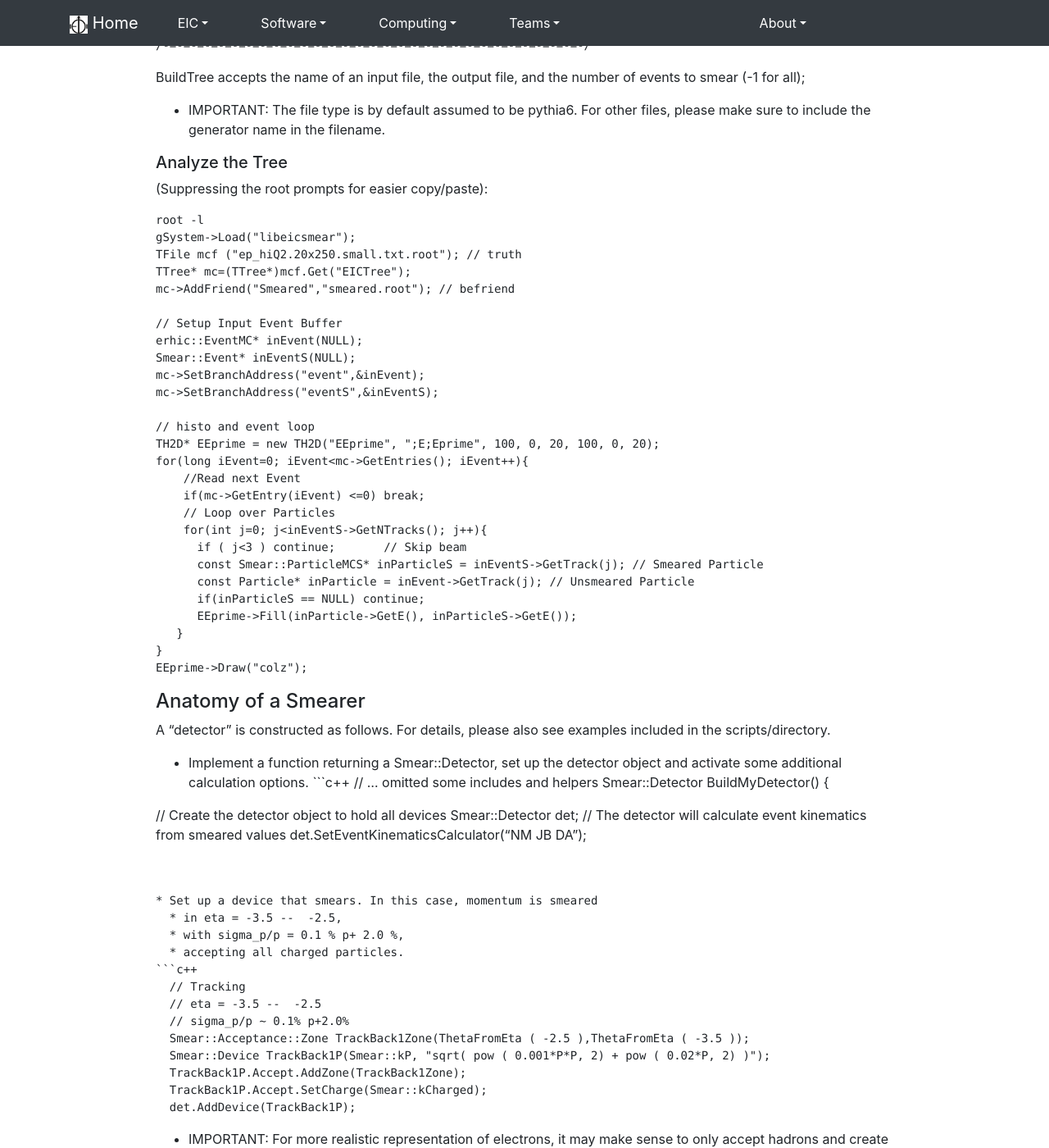
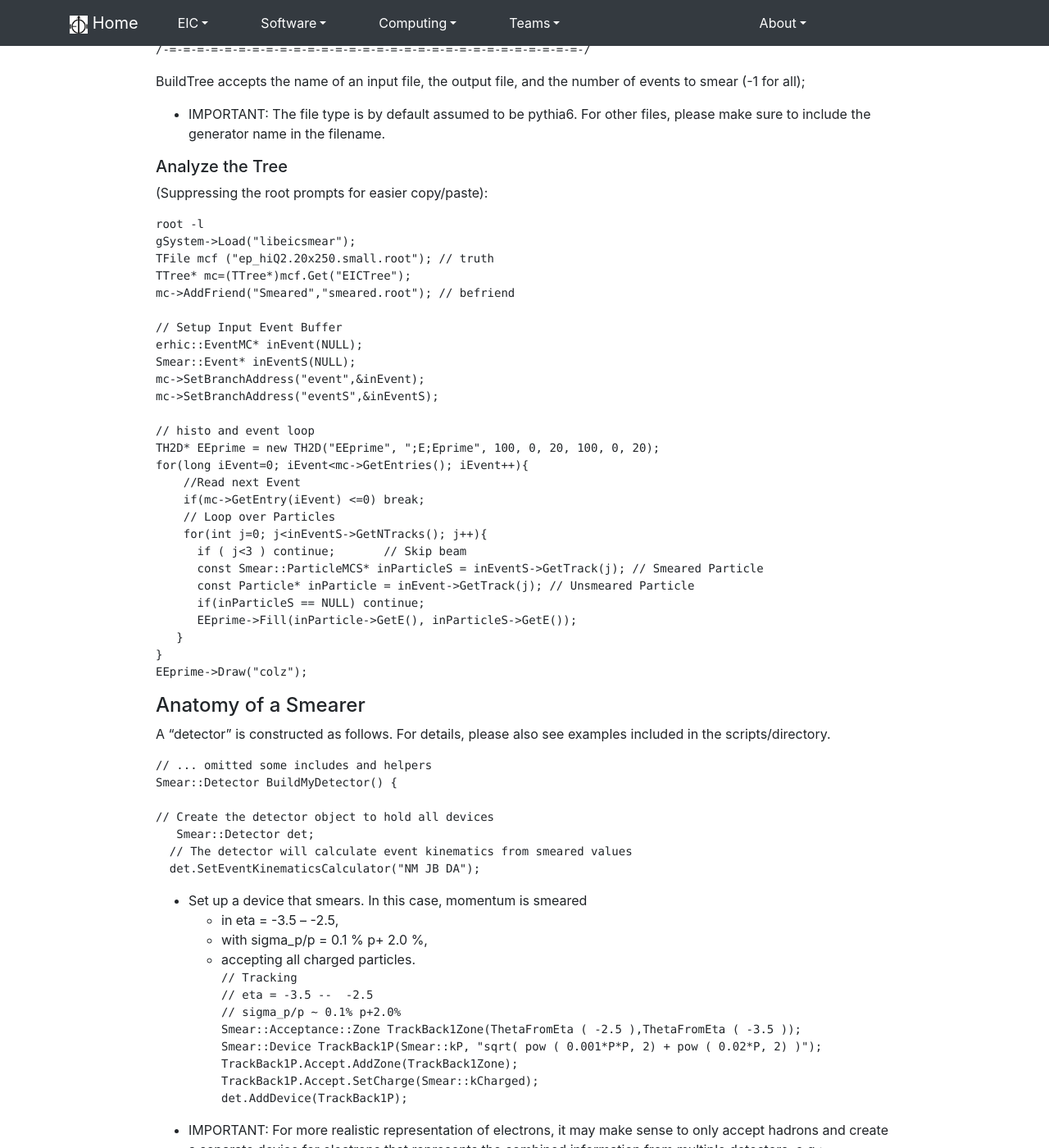
Before and after one commit to kkauder/eic.github.io, a Jekyll site: the page built from _software/eicsmear.md, in a window 1280 px wide and 1400 px high, scrolled down 4056 px. Shown: the whole window at 82% size. Built offline with Jekyll 4.4.1, drawn with Linux system fonts in a browser that asks for light colours; nearby versions of some CDN libraries; some of the changed text lies outside the part shown.

Commit message:
Updated eic-smear docs

````diff
--- a/_software/eicsmear.md
+++ b/_software/eicsmear.md
@@ -99,7 +99,7 @@
 
 Configure using cmake. Optionally, you can specify a location where to
 install include files and libraries:
-we'll assume that the installation path is in $EICDIRECTORY
+We'll assume that the installation path is in $EICDIRECTORY
 ```
 setenv EICDIRECTORY=</path/to/install>
 cmake ../ -DCMAKE_INSTALL_PREFIX=$EICDIRECTORY
@@ -194,7 +194,7 @@
 ./tests/qaplots -i tests/ep_hiQ2.20x250.small.txt -det handbook
 ```
 
-The first set of event-wise observables (`$y, x,`$ and `$Q^2`$ using
+The first set of event-wise observables (y, x, and Q^2 using
 three different methods) is set up to loosely compare to the plots on
 p. 88f in the eRHIC design study,  http://arxiv.org/pdf/1409.1633.pdf,
 but be aware of statistics limitations and specific settings (e.g.,
@@ -260,7 +259,7 @@
 ```
 root -l
 gSystem->Load("libeicsmear");
-TFile mcf ("ep_hiQ2.20x250.small.txt.root"); // truth
+TFile mcf ("ep_hiQ2.20x250.small.root"); // truth
 TTree* mc=(TTree*)mcf.Get("EICTree");
 mc->AddFriend("Smeared","smeared.root"); // befriend
 
@@ -292,24 +291,21 @@
 A "detector" is constructed as follows. For details,
 please also see examples included in the scripts/directory.
 
-* Implement a function returning a Smear::Detector, set up the
-detector object and activate some additional calculation options.
-```c++
+```
 // ... omitted some includes and helpers
 Smear::Detector BuildMyDetector() {
 
 // Create the detector object to hold all devices
-  Smear::Detector det;
+   Smear::Detector det;
   // The detector will calculate event kinematics from smeared values
   det.SetEventKinematicsCalculator("NM JB DA");
 ```
-
 
 * Set up a device that smears. In this case, momentum is smeared
   * in eta = -3.5 --  -2.5,
   * with sigma_p/p = 0.1 % p+ 2.0 %,
   * accepting all charged particles.
-```c++
+```
   // Tracking
   // eta = -3.5 --  -2.5
   // sigma_p/p ~ 0.1% p+2.0%
@@ -324,7 +320,8 @@
   make sense to only accept hadrons and create a separate device for
   electrons that represents the combined information from multiple
   detectors, e.g.:
-```c++
+
+```
   TrackBack1P.Accept.SetCharge(Smear::kCharged);
   TrackBack1P.Accept.SetGenre(Smear::kHadronic);
   det.AddDevice(TrackBack1P);
@@ -353,6 +350,7 @@
 
 * If you want to have an unsmeared value in the smeared tree, use a
 perfect device, e.g:
+
 ```
 Smear::Device TrackTheta(Smear::kTheta, "0");
 ```
````
Also changed, not shown: other parts of _software/eicsmear.md (+3 -4 lines).
